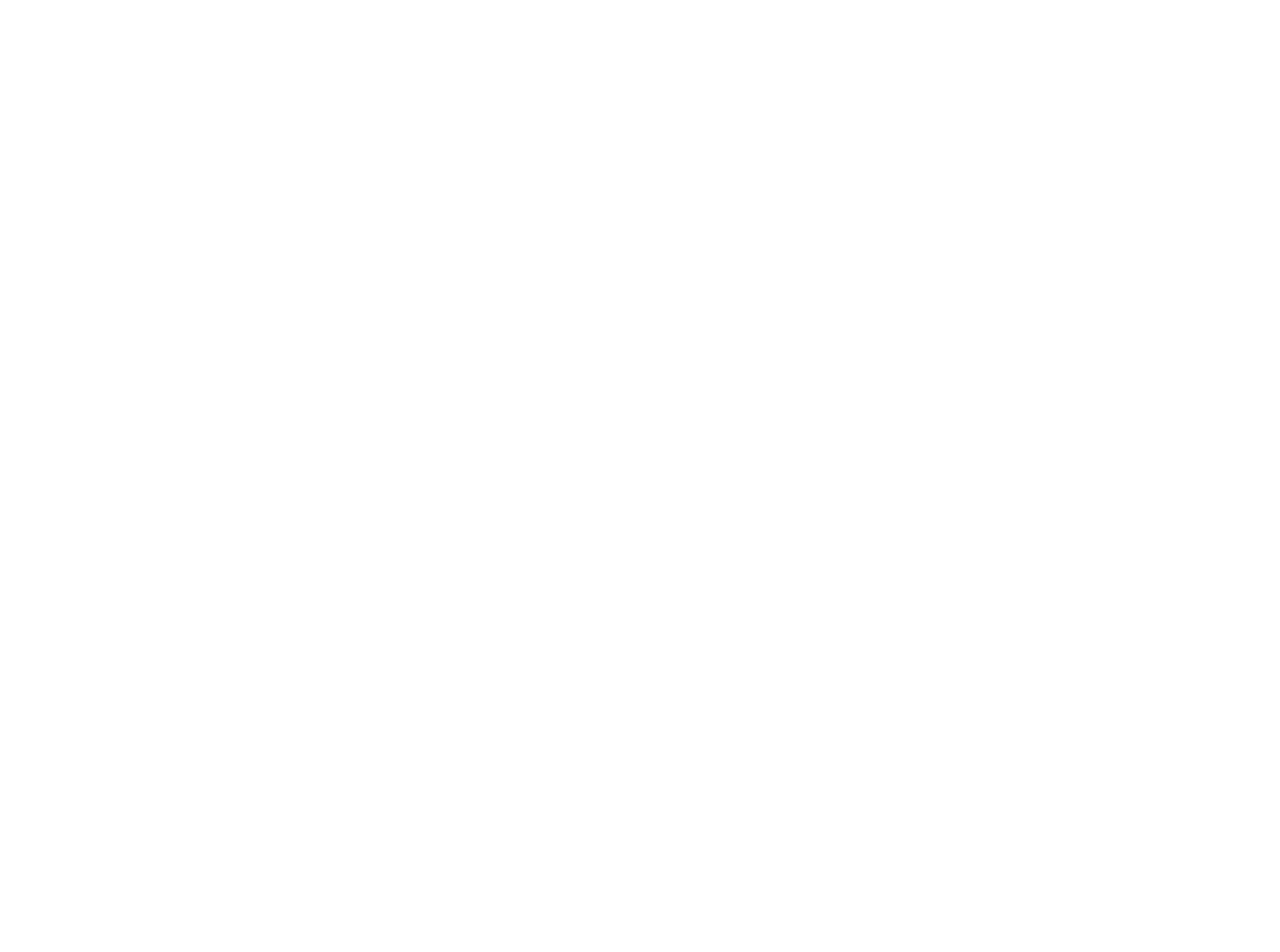
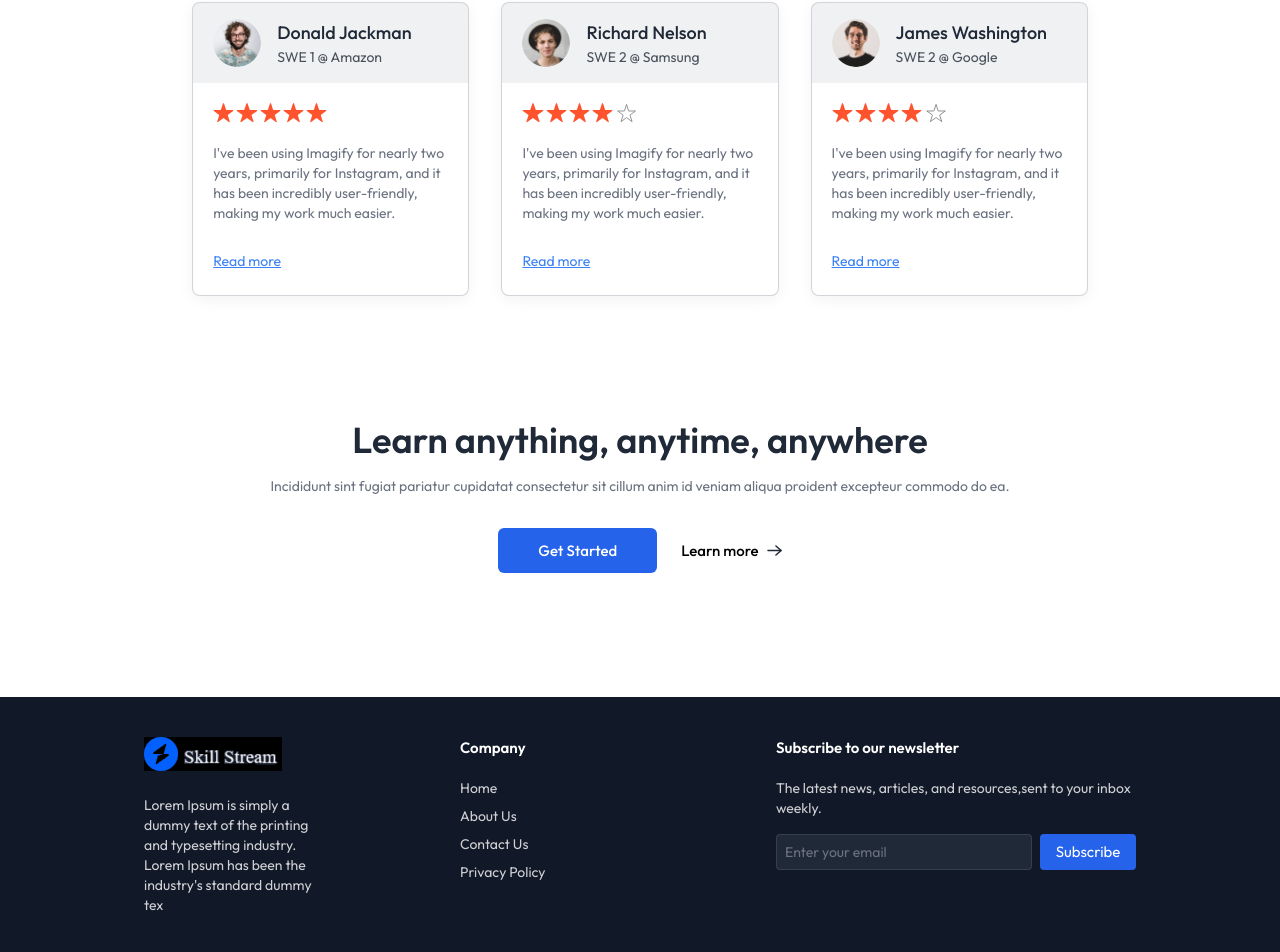
Before and after one commit to shreyash-07/LMS-Frontend, a React (Vite) app: page / in a window 1280 px wide. Shown: the part 1853-2805 px from the top of the page. Before the commit the page ends 1766 px from the top, so only its background shows below. Built offline with nearby package versions, Linux system fonts and the light colour scheme; no server answers.

Commit message:
Added Testimonials section and Footer

```diff
--- a/src/assets/assets.js
+++ b/src/assets/assets.js
@@ -43,6 +43,7 @@
 import profile_img3 from './profile_img3.png'
 import lesson_icon from './lesson_icon.svg'
 import alt_logo from './alt_logo.png'
+import alt_logo_dark from './alt_logo_dark.png'
 
 export const assets = {
     logo,
@@ -89,7 +90,8 @@
     play_icon,
     blue_tick_icon,
     lesson_icon,
-    alt_logo
+    alt_logo,
+    alt_logo_dark
 }
 
 export const dummyEducatorData = {
--- a/src/components/student/CallToAction.jsx
+++ b/src/components/student/CallToAction.jsx
@@ -1,9 +1,17 @@
 import React from 'react'
+import { assets } from '../../assets/assets'
 
 const CallToAction = () => {
   return (
-    <div>
-        <h1>CallToAction</h1>
+    <div className='flex flex-col items-center gap-4 pt-10 pb-24 px-8 md:px-0'>
+        <h1 className='text-xl md:text-4xl text-gray-800 font-semibold'>Learn anything, anytime, anywhere</h1>
+        <p className='text-gray-500 sm:text-sm'>Incididunt sint fugiat pariatur cupidatat consectetur sit cillum anim id
+          veniam aliqua proident excepteur commodo do ea.
+        </p>
+        <div className='flex items-center font-medium gap-6 mt-4'>
+          <button className='px-10 py-3 rounded-md text-white bg-blue-600'>Get Started</button>
+          <button className='flex items-center gap-2'>Learn more <img src={assets.arrow_icon} alt="arrow_icon" /></button>
+        </div>
     </div>
   )
 }
--- a/src/components/student/Footer.jsx
+++ b/src/components/student/Footer.jsx
@@ -1,10 +1,43 @@
 import React from 'react'
+import { assets } from '../../assets/assets'
 
 const Footer = () => {
   return (
-    <div>
-        <h1>Footer</h1>
+   <footer className='bg-gray-900 md:px-36 text-left w-full mt-10'>
+    <div className='flex flex-col md:flex-row items-start px-8 md:px-0 justify-center gap-10 md:gap-32
+     py-10 border-b border-white/30' >
+      <div className='flex flex-col md:items-start items-center w-full'>
+        <img src={assets.alt_logo_dark} alt="" />
+        <p className='mt-6 text-center md:text-left text-sm text-white/80'>
+          Lorem Ipsum is simply a dummy text of the printing and typesetting industry. Lorem Ipsum has been
+         the industry's standard dummy tex
+         </p>
+      </div>
+      <div className='flex flex-col md:items-start items-center w-full'>
+        <h2 className='font-semibold text-white mb-5 '>Company</h2>
+        <ul className='flex md:flex-col w-full justify-between text-sm text-white/80 md:space-y-2'>
+          <li><a href="#">Home</a></li>
+          <li><a href="#">About Us</a></li>
+          <li><a href="#">Contact Us</a></li>
+          <li><a href="#">Privacy Policy</a></li>
+        </ul>
+      </div>
+      <div className='hidden md:flex flex-col items-start w-full'>
+        <h2 className='font-semibold text-white mb-5'>Subscribe to our newsletter</h2>
+        <p className='text-sm text-white/80 '>
+         The latest news, articles, and resources,sent to your inbox weekly.
+        </p>
+        <div className='flex items-center gap-2 pt-4'>
+          <input type="email" placeholder='Enter your email'
+          className='border border-gray-500/30 bg-gray-800 text-gray-500 placeholder-gray-500
+          outline-none w-64 h-9 rounded px-2 text-sm' />
+          <button className='bg-blue-600 w-24 h-9 text-white rounded'>Subscribe</button>
+        </div>
+      </div>
     </div>
+    <p className='py-4 text-center text-xs md:text-sm text-white/60'>
+    Copyright 2025 © SkillStream. All Rights Reserved.</p>
+   </footer>
   )
 }
 
--- a/src/components/student/TestimonialsSection.jsx
+++ b/src/components/student/TestimonialsSection.jsx
@@ -1,11 +1,37 @@
 import React from 'react'
+import { assets, dummyTestimonial } from '../../assets/assets'
 
 const TestimonialsSection = () => {
   return (
-    <div>
-        <h2>Testimonials</h2>
-        <p>Hear from our learners as they share their journeys of transformation, success, and how or <br />
+    <div className='pb-14 px-8 md:px-0'>
+        <h2 className='text-3xl font-medium text-gray-800'>Testimonials</h2>
+        <p className='md:text-base text-gray-500 mt-3'>Hear from our learners as they share their journeys of transformation, success, and how or <br />
            platform has made a difference in their lives.</p>
+           <div className='grid grid-cols-auto gap-8 mt-14'>
+            {dummyTestimonial.map((testimonial, index)=>(
+              <div key={index}
+               className='text-sm text-left border border-gray-500/30 pb-6 rounded-lg bg-white
+                shadow-[0px_4px_15px_0px] shadow-black/5 overflow-hidden'>
+                <div className='flex items-center gap-4 px-5 py-4 bg-gray-500/10'>
+                  <img className='h-12 w-12 rounded-full' src={testimonial.image} alt={testimonial.name} />
+                  <div>
+                    <h1 className='text-lg font-medium text-gray-800'>{testimonial.name}</h1>
+                    <p className='text-gray-800/80'>{testimonial.role}</p>
+                  </div>
+                </div>
+                <div className='p-5 pb-7'>
+                    <div className='flex gap-0.5'>
+                      {[...Array(5)].map((_, i )=>(
+                        <img className='h-5' key={i}
+                        src={ i < Math.floor(testimonial.rating) ? assets.star : assets.star_blank } alt='star' />
+                      ))}
+                    </div>
+                    <p className='text-gray-500 mt-5'>{testimonial.feedback}</p>
+                  </div>
+                  <a href="#" className='text-blue-500 underline px-5'>Read more</a>
+              </div>
+            ))}
+           </div>
     </div>
   )
 }
--- a/src/pages/student/Home.jsx
+++ b/src/pages/student/Home.jsx
@@ -3,6 +3,8 @@
 import Companies from '../../components/student/Companies'
 import CoursesSection from '../../components/student/CoursesSection'
 import TestimonialsSection from '../../components/student/TestimonialsSection'
+import CallToAction from '../../components/student/CallToAction'
+import Footer from '../../components/student/Footer'
 
 const Home = () => {
   return (
@@ -11,6 +13,8 @@
         <Companies />
         <CoursesSection />
         <TestimonialsSection />
+        <CallToAction />
+        <Footer />
     </div>
   )
 }
```
Also changed, not shown: src/assets/alt_logo_dark.png (added).
